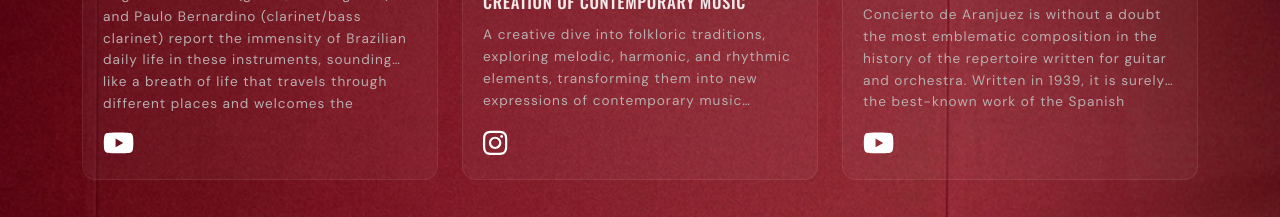
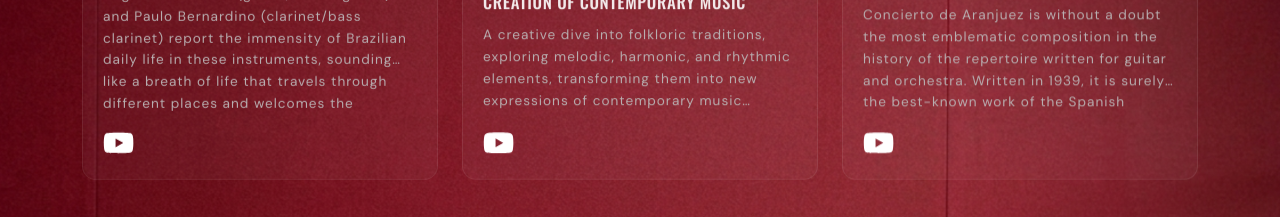
Before and after one commit to IsabelaBianchi/artist, a Next.js app: page / in a window 1280 px wide. Shown: the part 3440-3657 px from the top of the page. Built offline with nearby package versions, Linux system fonts and the light colour scheme.

Commit message:
Update project link from Instagram to YouTube for better visibility

```diff
--- a/components/ProjectsGrid.js
+++ b/components/ProjectsGrid.js
@@ -44,7 +44,7 @@ const projects = [
     cover: "/folclore.jpg",
     titleKey: "project_folclore_title",
     descKey: "project_folclore_description",
-    instagram: "https://www.instagram.com/p/DR7J7qSjq7Q/",
+    youtube: "https://www.youtube.com/watch?v=ZmOPd_NbbC8",
   },
   {
     key: "concierto-aranjuez",
```
